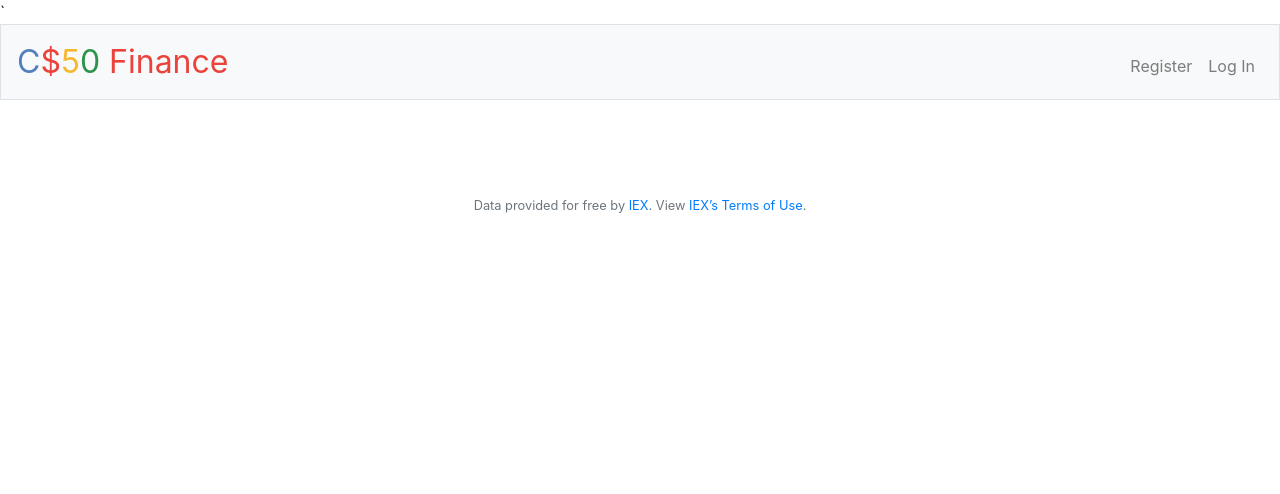
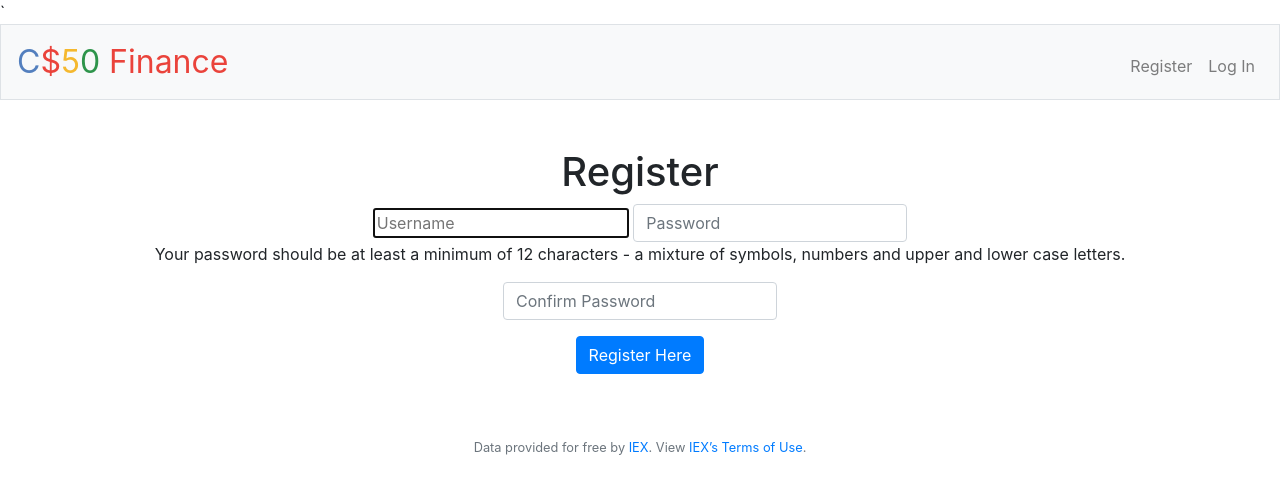
Before and after one commit to chibi-Asil/pset9, a Flask app: template templates/register.html in a window 1280 px wide. Shown: the top 494 px of the page. Run offline with Flask 2, Linux system fonts and the light colour scheme; the template is opened without the code that fills it, so the values that code supplies are empty; some libraries are stand-ins or nearby versions.

Commit message:
Update register.html

```diff
--- a/templates/register.html
+++ b/templates/register.html
@@ -1,16 +1,25 @@
  ` {% extends "layout.html" %}
 
-{% block body %}
-    {% if session.username %}
+{% block main %}
     <h1>Register</h1>
-        <form action = "/register" method = "post">
+    <form action = "/register" method = "post">
+        <div class = "form-group">
             <input autocomplete = "off" autofocus name = "username" placeholder = "Username" type = "text">
-            <input autocomplete = "off" autofocus name = "confirmation" placeholder = "Password"  type = "text">
-                <p>You are loggeed in as {{ session.username }}. <a href = "/logout">Log out </a></p>
-    {% else %}
-        <input type = "submit" value = "Register">
-        <p>You are not logged in. <a href = "/login">Log in </a></p>
+            <!-- The assignment requires that we make some adjustments to ensure that we always prioritise security. 12 characters with a mixture of symbols, numbers and upper and lower case letters should make it harder for hackers -->
+            <input class = "form-control" pattern = "(?=.\d)(?=.[a-z])(?=.*[A-Z]).{8,}" name = "password" placeholder = "Password" type = "password" required>
+                <div class = "invalid feedback">
+                    Your password should be at least a minimum of 12 characters - a mixture of symbols, numbers and upper and lower case letters.
+                </div>
+        </div>
+        <div class = "form-group">
+            <!-- CS50 checker requires that we include in the confirmation button -->
+            <input class = "form-control" pattern = "(?=.\d)(?=.[a-z])(?=.*[A-Z]).{8,}" name = "confirmation" placeholder = "Confirm Password" type = "password" required>
+        </div>
+        <button class = "btn btn-primary" type = "submit">Register Here</button>
     </form>
-    {% endif %}
+    <script>
+
+    </script>
+
 
 {% endblock %}
```
